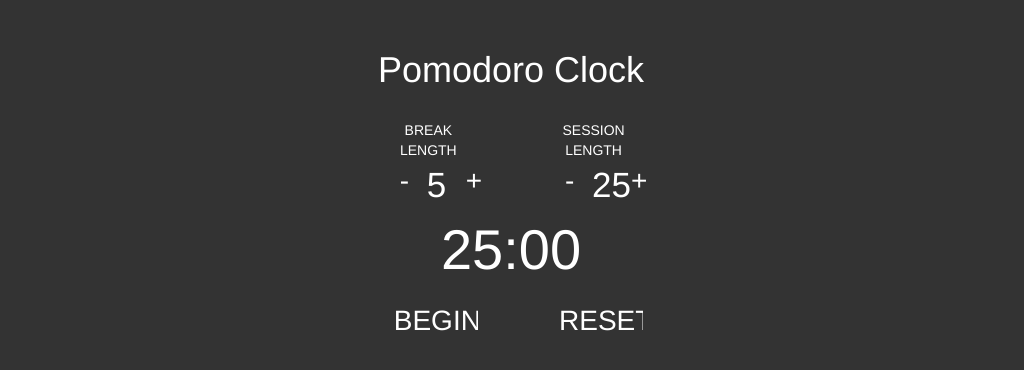
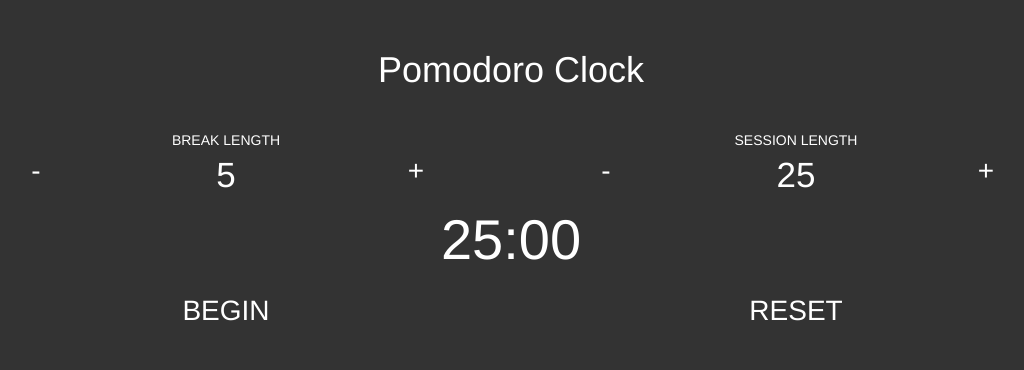
Before and after one commit to frankbearzou/pomodoro-clock, a website: page index.html in a window 1280 px wide. Shown: the whole page, without its empty margins (129-1153 px from the left). Drawn offline with nearby package versions, Linux system fonts and the light colour scheme.

Commit message:
change style

```diff
--- a/index.html
+++ b/index.html
@@ -12,22 +12,32 @@
     <title>Pomodoro Clock</title>
 </head>
 <body>
-    <div class="container-fluid text-center main">
+    <div class="container main">
+        <div class="text-center">
             <div class="row title"><h1>Pomodoro Clock</h1></div>
-        <div class="row">
-            <div class="col-md-4 col-md-offset-4">
-                <div class="col-md-3 col-md-offset-2">BREAK LENGTH</div>
-                <div class="col-md-3 col-md-offset-2">SESSION LENGTH</div>
+            <div class="row block">
+                <div class="col-md-12 col-xs-12">
+                    <div class="col-md-6 col-xs-12">
+                        <div class="row block">
+                            <div class="col-md-12 col-xs-12">BREAK LENGTH</div>
+                        </div>
+                        <div class="row ">
+                            <div class="col-md-4 col-xs-4"><button class="break-minus">-</button></div>
+                            <div class="col-md-4 col-xs-4 break-length">5</div>
+                            <div class="col-md-4 col-xs-4"><button class="break-add">+</button></div>
                         </div>
                     </div>
-        <div class="row">
-            <div class="col-md-4 col-md-offset-4">
-                <div class="col-md-1 col-md-offset-2"><button class="break-minus">-</button></div>
-                <div class="col-md-1 break-length">5</div>
-                <div class="col-md-1"><button class="break-add">+</button></div>
-                <div class="col-md-1 col-md-offset-2"><button class="session-minus">-</button></div>
-                <div class="col-md-1 session-length">25</div>
-                <div class="col-md-1"><button class="session-add">+</button></div>
+
+                    <div class="col-md-6 col-xs-12">
+                        <div class="row block">
+                            <div class="col-md-12 col-xs-12">SESSION LENGTH</div>
+                        </div>
+                        <div class="row ">
+                            <div class="col-md-4 col-xs-4"><button class="session-minus">-</button></div>
+                            <div class="col-md-4 col-xs-4 session-length">25</div>
+                            <div class="col-md-4 col-xs-4"><button class="session-add">+</button></div>
+                        </div>
+                    </div>
                 </div>
             </div>
             <div class="row">
@@ -36,11 +46,19 @@
                 </div>
             </div>
             <div class="row">
-            <div class="col-md-4 col-md-offset-4">
-                <button class="begin col-md-3 col-md-offset-2">BEGIN</button>
-                <button class="reset col-md-3 col-md-offset-2">RESET</button>
+                <div class="col-md-12 col-xs-12">
+                    <div class="col-md-6 col-xs-6">
+                        <button class="begin">BEGIN</button>
+                    </div>
+                    <div class="col-md-6 col-xs-6">
+                        <button class="reset">RESET</button>
+                    </div>
+
+
                 </div>
             </div>
         </div>
+
+    </div>
 </body>
 </html>
--- a/index.scss
+++ b/index.scss
@@ -14,6 +14,10 @@ html, body {
   .title {
     margin: 30px 0 20px;
 
+  }
+
+  .block {
+    margin-top: 10px;
   }
 
   button {
```
Also changed, not shown: index.css, 1 other file. Lines whose indentation alone changed are shown as unchanged.
